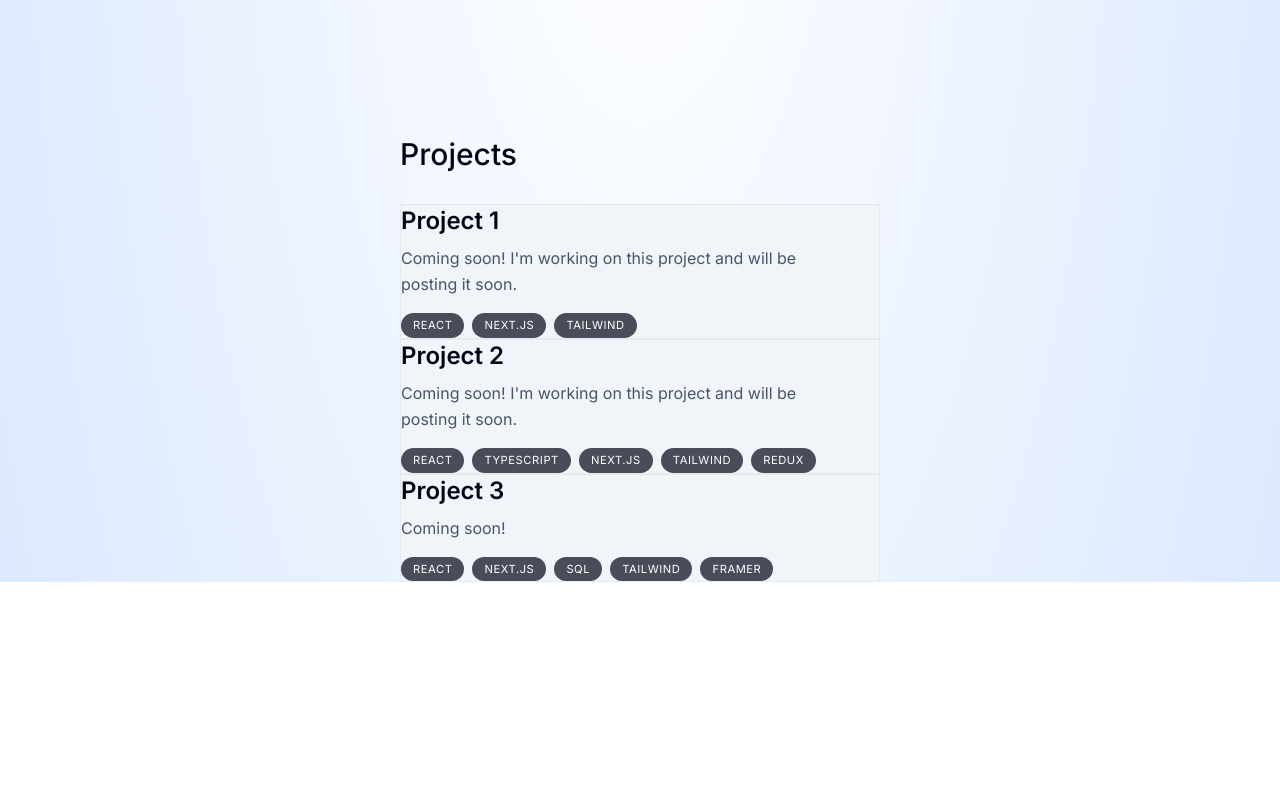
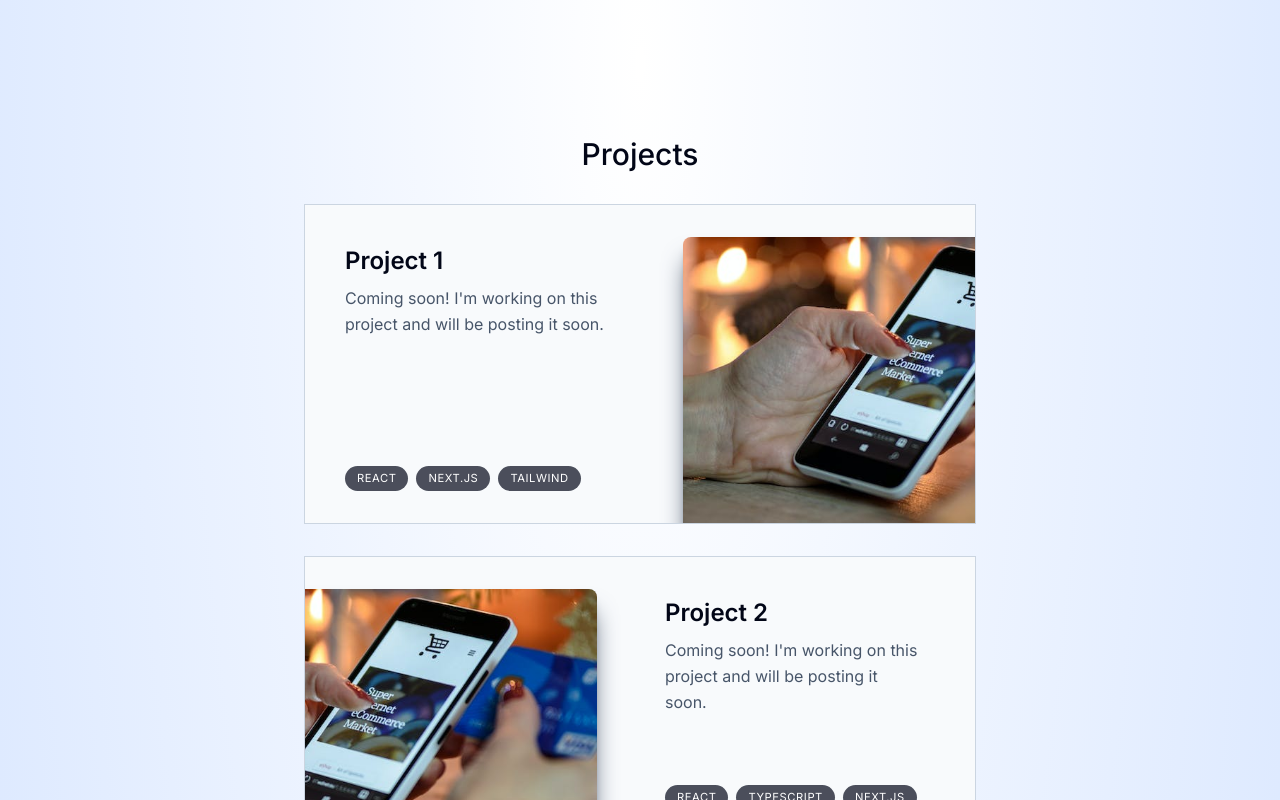
Before and after one commit to achris2/portfolio, a Next.js app: page / in a window 1280 px wide. Shown: the part 1100-1900 px from the top of the page. Before the commit the page ends 1682 px from the top, so only its background shows below. Built offline with nearby package versions, Linux system fonts and the light colour scheme.

Commit message:
reworked the projects component

```diff
--- /dev/null
+++ b/components/project.tsx
@@ -0,0 +1,51 @@
+"use client";
+
+import { useRef } from 'react';
+import { projectsData } from '@/lib/data';
+import Image from 'next/image';
+import { useScroll } from 'framer-motion';
+
+type ProjectProps = (typeof projectsData)[number];
+
+export default function Project({
+    title,
+    description,
+    tags,
+    imageUrl,
+}: ProjectProps) {
+    const ref = useRef(null);
+    useScroll({
+        target: '',
+        offset: ["0 1", "1.33 1"]
+    });
+    return (
+        <section className="group bg-slate-50 max-w-[42rem] border border-slate-300/[5] overflow-hidden sm:pr-8 relative sm:h-[20rem] mb-3 sm:mb-8 last:mb-0
+        even:pl-8 hover:bg-slate-200 transition">
+            <div className="flex flex-col h-full pt-4 pb-8 sm:pl-10 sm: pr-2 sm:pt-10 sm:max-w-[50%] group-even:ml-[18rem]">
+                <h3 className="text-2xl font-semibold">{title}</h3>
+                <p className="mt-2 leading-relaxed text-slate-600">{description}</p>
+                <ul className="flex flex-wrap gap-2 sm: mt-auto">
+                    {tags.map((tag, index) => (
+                        <li className="bg-slate-950/[0.7] px-3 py-1 text-[0.7rem] uppercase tracking-wider text-white rounded-full " key={index}>{tag}</li>
+                    ))}
+                    </ul>
+            </div>
+            <Image
+                src={imageUrl}
+                alt={title}
+                className="absolute top-8 -right-40 w-[28.25rem]
+                rounded-t-lg shadow-xl shadow-slate-600
+                transition
+                group-hover:-translate-x-3
+                group-hover:translate-y-3
+                group-hover:-rotate-2
+                group-hover:scale-[1.05]
+                group-even:group-hover-translate-x-3
+                group-even:group-hover:translate-y-3
+                group-even:group-hover:rotate-2
+                group-even:-right-[initial] group-even:-left-40"
+            />
+
+        </section>
+    );
+}
--- a/components/projects.tsx
+++ b/components/projects.tsx
@@ -1,7 +1,7 @@
 import React from 'react'
 import SectionHeading from './section-heading'
 import { projectsData } from '@/lib/data';
-import Image from 'next/image';
+import Project from './project';
 
 export const Projects = () => {
     return (
@@ -18,31 +18,3 @@ export const Projects = () => {
         </section>
     );
 }
-
-type ProjectProps = (typeof projectsData)[number];
-
-function Project({
-    title,
-    description,
-    tags,
-    imageUrl,
-}: ProjectProps) {
-    return (
-        <section className="bg-slate-100 max-w-[30rem] border border-slate-900/5 overflow-hidden sm:pr-8 relative">
-            <h3 className="text-2xl font-semibold">{title}</h3>
-            <p className="mt-2 leading-relaxed text-slate-600">{description}</p>
-            <ul className="flex flex-wrap mt-4 gap-2">
-                {tags.map((tag, index) => (
-                    <li className="bg-slate-950/[0.7] px-3 py-1 text-[0.7rem] uppercase tracking-wider text-white rounded-full " key={index}>{tag}</li>
-                ))}
-            </ul>
-
-            <Image
-                src={imageUrl}
-                alt={title}
-                className="absolute"
-            />
-
-        </section>
-    );
-}
--- a/components/section-heading.tsx
+++ b/components/section-heading.tsx
@@ -5,6 +5,6 @@ type SectionHeadingProps = {
 };
 export default function SectionHeading({ children }: SectionHeadingProps) {
   return (
-      <h2 className="text-3xl font-medium mb-8">{children}</h2>
+      <h2 className="text-3xl font-medium mb-8 text-center">{children}</h2>
   )
 }
```
